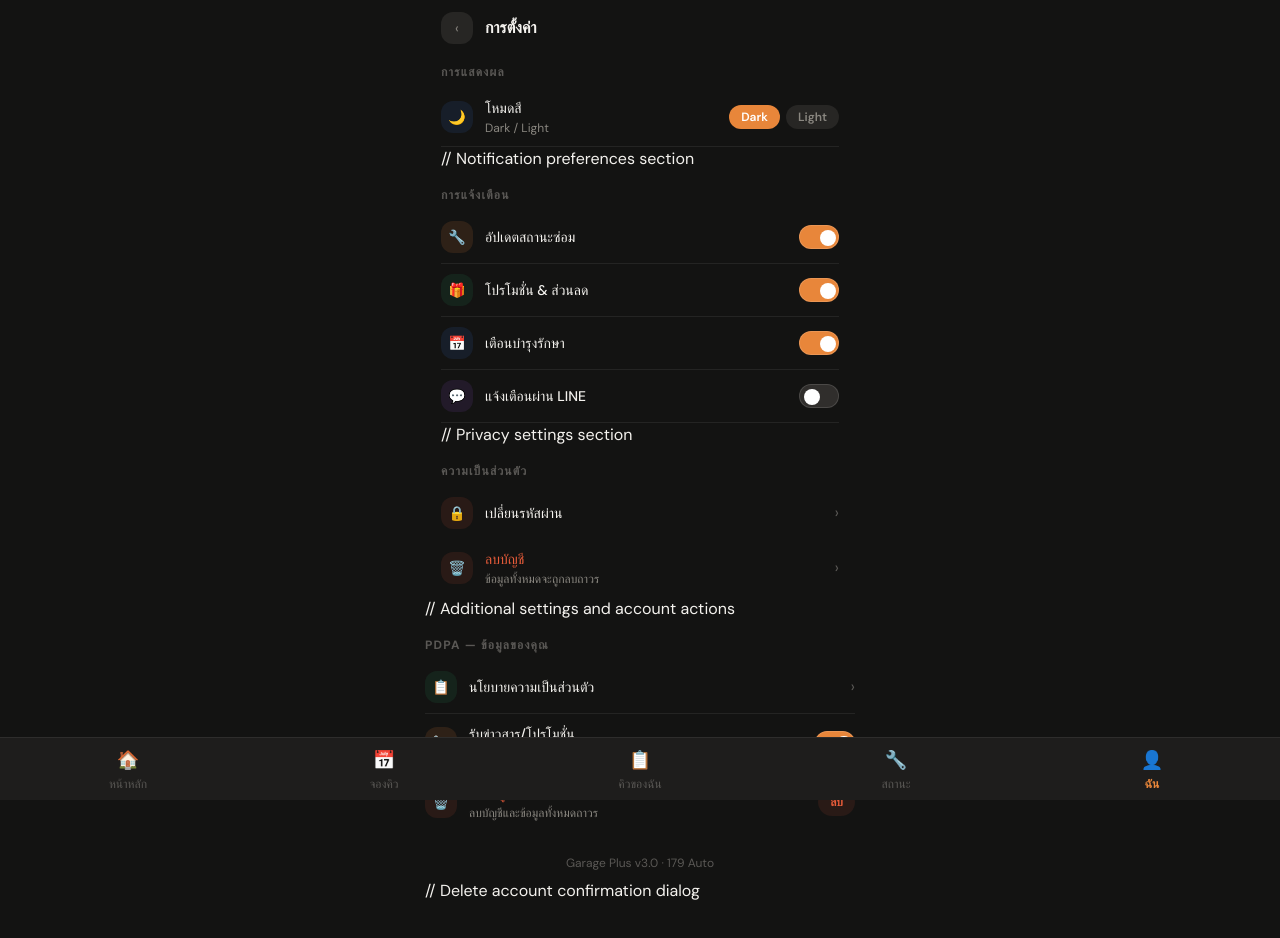
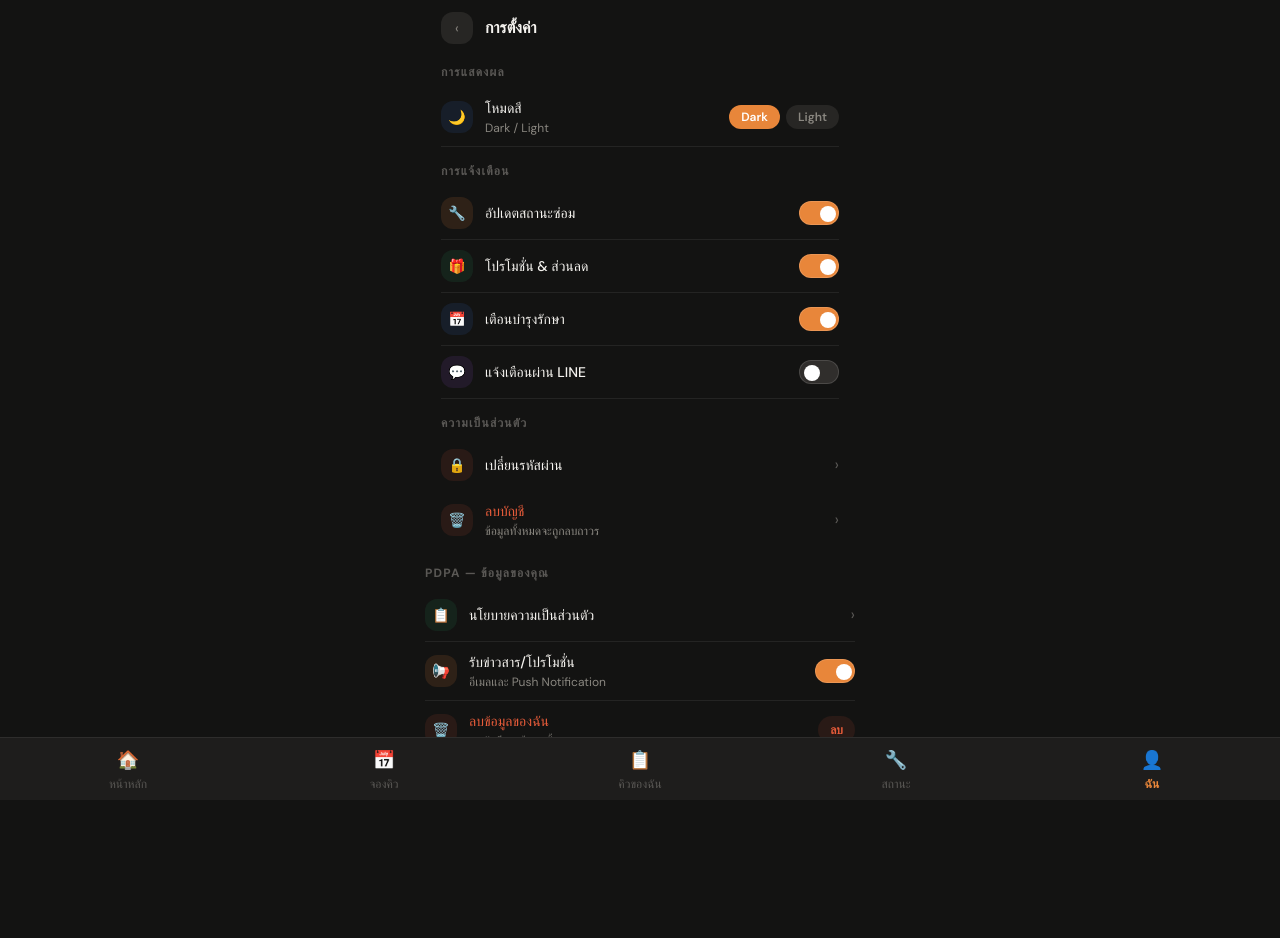
Before and after one commit to Magub-zwp/garage-plus, a Next.js app: page /settings in a window 1280 px wide. Shown: the top 938 px of the page. After the commit the page ends 887 px from the top, so only its background shows below. Built offline with nearby package versions, Linux system fonts and the light colour scheme; no server answers; the database is empty; sample sign-in values are in the browser's storage.

Commit message:
fix: remove stray comments leaking into JSX output

```diff
--- a/app/(customer)/settings/page.js
+++ b/app/(customer)/settings/page.js
@@ -85,7 +85,6 @@ export default function SettingsPage() {
             {right}
           </div>
         ))}
-  // Notification preferences section
         <p className="text-xs font-bold text-t3 uppercase tracking-widest mb-2 mt-4">การแจ้งเตือน</p>
         {[
           { k:'status',      icon:'🔧', bg:'var(--adim)',              title:'อัปเดตสถานะซ่อม' },
@@ -99,7 +98,6 @@ export default function SettingsPage() {
             <Toggle on={notifs[k]} onChange={() => toggleNotif(k)} />
           </div>
         ))}
-  // Privacy settings section
         <p className="text-xs font-bold text-t3 uppercase tracking-widest mb-2 mt-4">ความเป็นส่วนตัว</p>
         <Link href="/settings/change-password">
           <div className="profile-row">
@@ -114,7 +112,6 @@ export default function SettingsPage() {
           <span className="text-t3 text-base">›</span>
         </div>
       </div>
-      // Additional settings and account actions
         <p className="text-xs font-bold text-t3 uppercase tracking-widest mb-2 mt-4">PDPA — ข้อมูลของคุณ</p>
         <div className="profile-row">
           <div className="profile-row-icon" style={{ background:'var(--gdim)' }}>📋</div>
@@ -132,7 +129,6 @@ export default function SettingsPage() {
           <button onClick={() => setShowDelete(true)} className="text-xs font-bold px-3 py-1.5 rounded-full cursor-pointer border-none" style={{ background:'var(--errdim)', color:'var(--err)' }}>ลบ</button>
         </div>
       <p className="text-center text-xs text-t3 mt-6 mb-2">Garage Plus v3.0 · 179 Auto</p>
-      // Delete account confirmation dialog
       {showDelete && (
         <div className="fixed inset-0 bg-black/50 flex items-center justify-center z-50 px-6">
           <div className="bg-surf rounded-3xl p-6 w-full max-w-sm">
--- a/app/(customer)/signup/page.js
+++ b/app/(customer)/signup/page.js
@@ -129,7 +129,6 @@ export default function SignUpPage() {
         )}
         {errors.password && <p className="text-xs text-err mt-1">⚠️ {errors.password}</p>}
       </div>
-// Confirm password field with validation
       <div className="mb-4">
         <label className="field-label">ยืนยันรหัสผ่าน <span className="required-mark">*</span></label>
         <input className="input-field"
@@ -160,7 +159,6 @@ export default function SignUpPage() {
 
         {errors.consent && <p className="text-xs text-err -mt-2 mb-3">⚠️ {errors.consent}</p>}
       </div>
-// Submit button with loading state and disabled state when privacy consent is not given
       <button
         className="btn-primary flex items-center justify-center gap-2 mb-4"
         onClick={handleSubmit}
--- a/app/(staff)/staff/articles/page.js
+++ b/app/(staff)/staff/articles/page.js
@@ -73,7 +73,6 @@ function StaffArticlesPageContent() {
           </button>
         ))}
       </div>
-// Article list or loading/error states
       {loading ? (
         <div className="flex justify-center pt-16">
           <span className="inline-block w-8 h-8 border-2 border-t-transparent rounded-full animate-spin"
--- a/app/(staff)/staff/mech/history/page.js
+++ b/app/(staff)/staff/mech/history/page.js
@@ -66,7 +66,6 @@ export default function MechHistoryPage() {
         onChange={e => setSearch(e.target.value)}
         style={{ fontSize: 13 }}
       />
-// Main render function with loading, empty, and data states
       {loading ? (
         <div className="flex justify-center pt-16">
           <span className="inline-block w-8 h-8 border-2 border-t-transparent rounded-full animate-spin"
```
